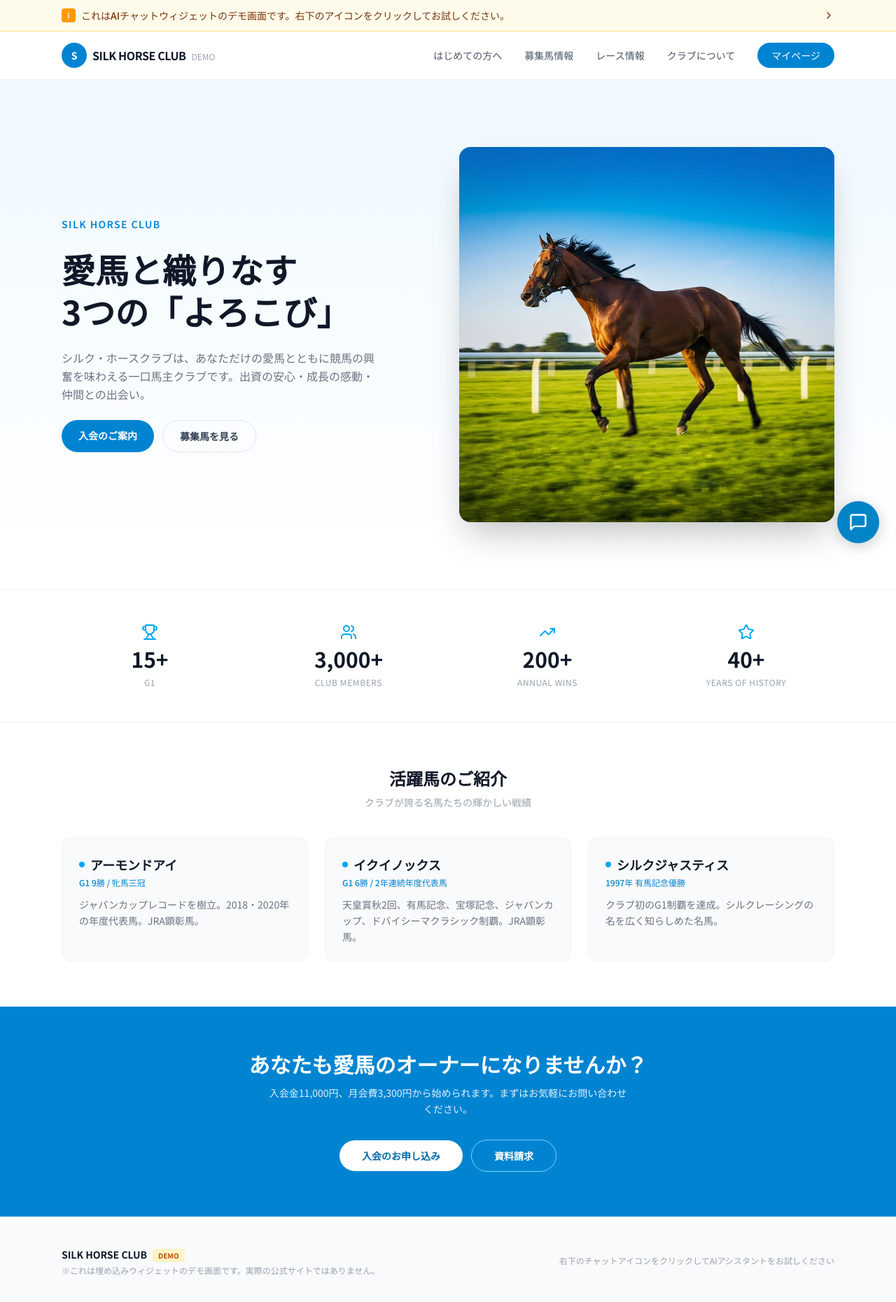
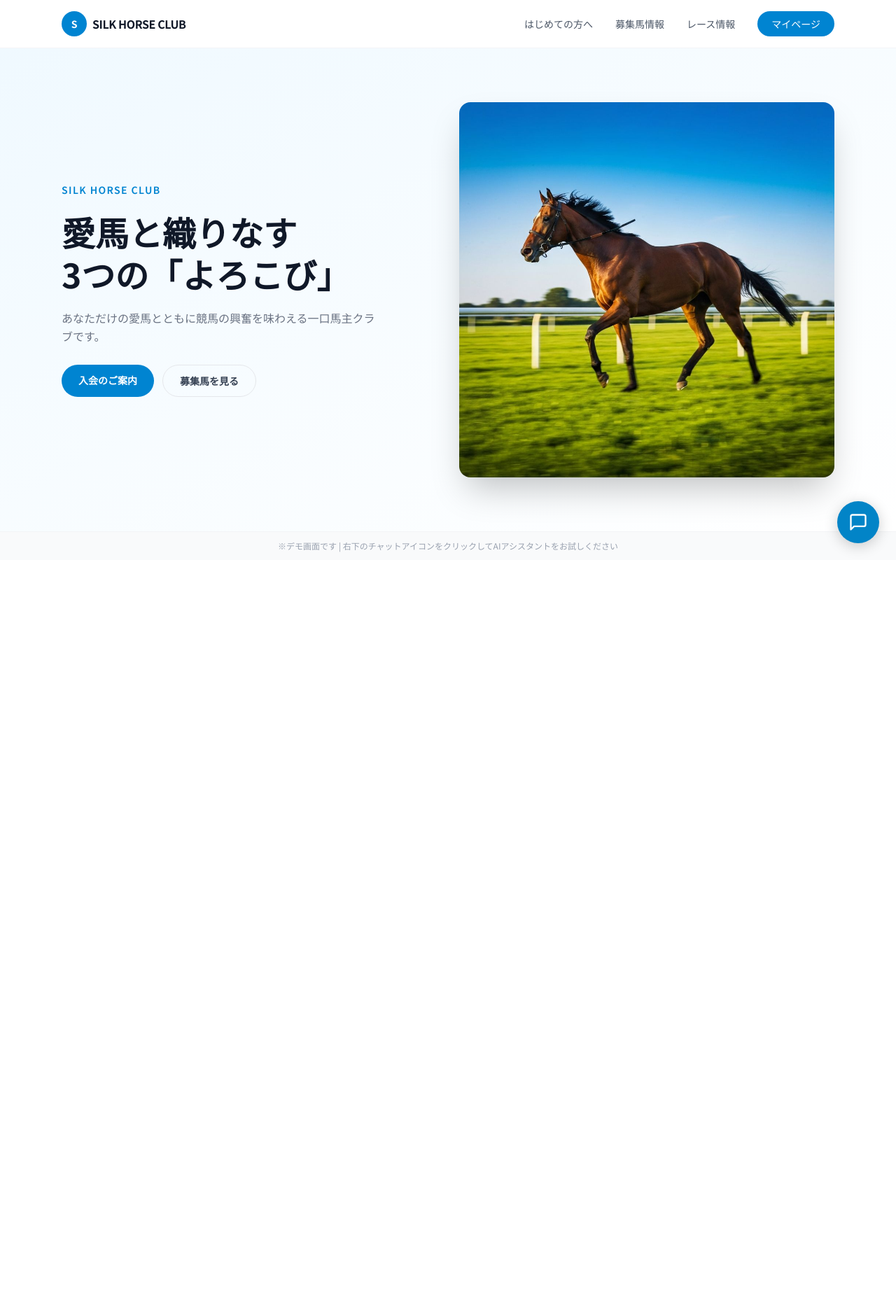
Before and after one commit to hnishizawa43-ctrl/silkracing-chatbot, a Next.js app: page / in a window 1280 px wide. Shown: the top 1860 px of the page at 70% size. After the commit the page ends 800 px from the top, so only its background shows below. Built offline with nearby package versions, Linux system fonts and the light colour scheme.

Commit message:
style: simplify demo page layout
Clean layout with fixed header, hero, and footer hints.

Co-authored-by: h.nishizawa43 <262796701+hnishizawa43-ctrl@users.noreply.github.com>

```diff
--- a/components/demo-homepage.tsx
+++ b/components/demo-homepage.tsx
@@ -1,98 +1,34 @@
-"use client"
-
-import { useState } from "react"
-import { Check, Copy, ChevronRight, Trophy, Users, TrendingUp, Star } from "lucide-react"
 import Image from "next/image"
-
-function EmbedCodeBanner() {
-  const [copied, setCopied] = useState(false)
-  const [expanded, setExpanded] = useState(false)
-
-  const embedCode = `<!-- Silk Horse Club AI Chat Widget -->\n<script src="https://YOUR_DOMAIN/widget.js" defer><\/script>`
-
-  const handleCopy = async () => {
-    await navigator.clipboard.writeText(embedCode)
-    setCopied(true)
-    setTimeout(() => setCopied(false), 2000)
-  }
-
-  return (
-    <div className="border-b border-amber-200 bg-amber-50 text-amber-900">
-      <div className="mx-auto max-w-6xl px-6 py-3">
-        <button
-          onClick={() => setExpanded(!expanded)}
-          className="flex w-full items-center gap-2 text-sm font-medium"
-        >
-          <span className="flex h-5 w-5 items-center justify-center rounded bg-amber-500 text-[10px] font-bold text-white">
-            {"i"}
-          </span>
-          <span>
-            {"これはAIチャットウィジェットのデモ画面です。右下のアイコンをクリックしてお試しください。"}
-          </span>
-          <ChevronRight
-            className={`ml-auto h-4 w-4 shrink-0 transition-transform ${expanded ? "rotate-90" : ""}`}
-          />
-        </button>
-        {expanded && (
-          <div className="mt-3 space-y-2">
-            <p className="text-xs text-amber-800">
-              {"以下のコードを公式サイトの </body> タグの直前に貼り付けると、同じウィジェットが表示されます。YOUR_DOMAIN をデプロイ先URLに置き換えてください。"}
-            </p>
-            <div className="relative">
-              <pre className="overflow-x-auto rounded-lg bg-amber-900 p-3 text-xs font-mono text-amber-100 leading-relaxed">
-                {embedCode}
-              </pre>
-              <button
-                onClick={handleCopy}
-                className="absolute right-2 top-2 flex h-7 w-7 items-center justify-center rounded bg-amber-700 text-amber-100 transition-colors hover:bg-amber-600"
-                aria-label="copy embed code"
-              >
-                {copied ? <Check className="h-3.5 w-3.5" /> : <Copy className="h-3.5 w-3.5" />}
-              </button>
-            </div>
-          </div>
-        )}
-      </div>
-    </div>
-  )
-}
 
 export function DemoHomepage() {
   return (
-    <div className="min-h-dvh bg-white text-gray-900">
-      {/* Embed code banner */}
-      <EmbedCodeBanner />
-
+    <div className="flex h-dvh flex-col overflow-hidden bg-white text-gray-900">
       {/* Navigation */}
-      <nav className="sticky top-0 z-40 border-b border-gray-100 bg-white/95 backdrop-blur-sm">
+      <nav className="shrink-0 border-b border-gray-100 bg-white">
         <div className="mx-auto flex max-w-6xl items-center justify-between px-6 py-4">
           <div className="flex items-center gap-2">
             <div className="flex h-9 w-9 items-center justify-center rounded-full bg-sky-600">
               <span className="text-sm font-bold text-white">S</span>
             </div>
-            <div>
-              <span className="text-base font-bold tracking-tight text-gray-900">
-                SILK HORSE CLUB
-              </span>
-              <span className="ml-2 text-xs text-gray-400">DEMO</span>
-            </div>
+            <span className="text-base font-bold tracking-tight text-gray-900">
+              SILK HORSE CLUB
+            </span>
           </div>
           <div className="hidden items-center gap-8 text-sm text-gray-600 md:flex">
-            <span className="cursor-default hover:text-sky-600">{"はじめての方へ"}</span>
-            <span className="cursor-default hover:text-sky-600">{"募集馬情報"}</span>
-            <span className="cursor-default hover:text-sky-600">{"レース情報"}</span>
-            <span className="cursor-default hover:text-sky-600">{"クラブについて"}</span>
-            <span className="rounded-full bg-sky-600 px-5 py-2 text-sm font-medium text-white cursor-default hover:bg-sky-700 transition-colors">
+            <span className="cursor-default">{"はじめての方へ"}</span>
+            <span className="cursor-default">{"募集馬情報"}</span>
+            <span className="cursor-default">{"レース情報"}</span>
+            <span className="rounded-full bg-sky-600 px-5 py-2 text-sm font-medium text-white cursor-default">
               {"マイページ"}
             </span>
           </div>
         </div>
       </nav>
 
-      {/* Hero */}
-      <section className="relative overflow-hidden bg-gradient-to-b from-sky-50 to-white">
-        <div className="mx-auto flex max-w-6xl flex-col items-center gap-8 px-6 py-16 md:flex-row md:py-24">
-          <div className="flex-1 space-y-6">
+      {/* Hero - fills remaining space */}
+      <main className="flex flex-1 items-center overflow-hidden bg-gradient-to-br from-sky-50 to-white">
+        <div className="mx-auto flex w-full max-w-6xl flex-col items-center gap-8 px-6 md:flex-row">
+          <div className="flex-1 space-y-5">
             <p className="text-sm font-semibold uppercase tracking-widest text-sky-600">
               {"Silk Horse Club"}
             </p>
@@ -102,18 +38,18 @@ export function DemoHomepage() {
               {"3つの「よろこび」"}
             </h1>
             <p className="max-w-md text-base leading-relaxed text-gray-500">
-              {"シルク・ホースクラブは、あなただけの愛馬とともに競馬の興奮を味わえる一口馬主クラブです。出資の安心・成長の感動・仲間との出会い。"}
+              {"あなただけの愛馬とともに競馬の興奮を味わえる一口馬主クラブです。"}
             </p>
-            <div className="flex gap-3">
-              <span className="rounded-full bg-sky-600 px-6 py-3 text-sm font-semibold text-white cursor-default hover:bg-sky-700 transition-colors">
+            <div className="flex gap-3 pt-2">
+              <span className="rounded-full bg-sky-600 px-6 py-3 text-sm font-semibold text-white cursor-default">
                 {"入会のご案内"}
               </span>
-              <span className="rounded-full border border-gray-200 px-6 py-3 text-sm font-semibold text-gray-700 cursor-default hover:bg-gray-50 transition-colors">
+              <span className="rounded-full border border-gray-200 px-6 py-3 text-sm font-semibold text-gray-700 cursor-default">
                 {"募集馬を見る"}
               </span>
             </div>
           </div>
-          <div className="relative flex-1">
+          <div className="hidden flex-1 md:block">
             <div className="overflow-hidden rounded-2xl shadow-2xl">
               <Image
                 src="/images/hero-horse.jpg"
@@ -126,104 +62,12 @@ export function DemoHomepage() {
             </div>
           </div>
         </div>
-      </section>
+      </main>
 
-      {/* Stats */}
-      <section className="border-y border-gray-100 bg-white py-12">
-        <div className="mx-auto grid max-w-6xl grid-cols-2 gap-8 px-6 md:grid-cols-4">
-          {[
-            { icon: Trophy, label: "G1", value: "15+" },
-            { icon: Users, label: "Club Members", value: "3,000+" },
-            { icon: TrendingUp, label: "Annual Wins", value: "200+" },
-            { icon: Star, label: "Years of History", value: "40+" },
-          ].map((stat) => (
-            <div key={stat.label} className="flex flex-col items-center gap-2 text-center">
-              <stat.icon className="h-6 w-6 text-sky-500" />
-              <span className="text-2xl font-bold text-gray-900 md:text-3xl">{stat.value}</span>
-              <span className="text-xs uppercase tracking-wider text-gray-400">{stat.label}</span>
-            </div>
-          ))}
-        </div>
-      </section>
-
-      {/* Featured Horses */}
-      <section className="py-16">
-        <div className="mx-auto max-w-6xl px-6">
-          <h2 className="mb-2 text-center text-2xl font-bold text-gray-900">{"活躍馬のご紹介"}</h2>
-          <p className="mb-10 text-center text-sm text-gray-400">{"クラブが誇る名馬たちの輝かしい戦績"}</p>
-          <div className="grid gap-6 md:grid-cols-3">
-            {[
-              {
-                name: "アーモンドアイ",
-                record: "G1 9勝 / 牝馬三冠",
-                desc: "ジャパンカップレコードを樹立。2018・2020年の年度代表馬。JRA顕彰馬。",
-              },
-              {
-                name: "イクイノックス",
-                record: "G1 6勝 / 2年連続年度代表馬",
-                desc: "天皇賞秋2回、有馬記念、宝塚記念、ジャパンカップ、ドバイシーマクラシック制覇。JRA顕彰馬。",
-              },
-              {
-                name: "シルクジャスティス",
-                record: "1997年 有馬記念優勝",
-                desc: "クラブ初のG1制覇を達成。シルクレーシングの名を広く知らしめた名馬。",
-              },
-            ].map((horse) => (
-              <div
-                key={horse.name}
-                className="rounded-xl border border-gray-100 bg-gray-50 p-6 transition-shadow hover:shadow-md"
-              >
-                <div className="mb-1 flex items-center gap-2">
-                  <div className="h-2 w-2 rounded-full bg-sky-500" />
-                  <h3 className="text-lg font-bold text-gray-900">{horse.name}</h3>
-                </div>
-                <p className="mb-3 text-xs font-medium text-sky-600">{horse.record}</p>
-                <p className="text-sm leading-relaxed text-gray-500">{horse.desc}</p>
-              </div>
-            ))}
-          </div>
-        </div>
-      </section>
-
-      {/* CTA */}
-      <section className="bg-sky-600 py-16">
-        <div className="mx-auto max-w-6xl px-6 text-center">
-          <h2 className="mb-3 text-2xl font-bold text-white md:text-3xl text-balance">
-            {"あなたも愛馬のオーナーになりませんか？"}
-          </h2>
-          <p className="mx-auto mb-8 max-w-lg text-sm leading-relaxed text-sky-100">
-            {"入会金11,000円、月会費3,300円から始められます。まずはお気軽にお問い合わせください。"}
-          </p>
-          <div className="flex items-center justify-center gap-3">
-            <span className="rounded-full bg-white px-8 py-3 text-sm font-semibold text-sky-700 cursor-default hover:bg-sky-50 transition-colors">
-              {"入会のお申し込み"}
-            </span>
-            <span className="rounded-full border border-sky-300 px-8 py-3 text-sm font-semibold text-white cursor-default hover:bg-sky-500 transition-colors">
-              {"資料請求"}
-            </span>
-          </div>
-        </div>
-      </section>
-
-      {/* Footer */}
-      <footer className="border-t border-gray-100 bg-gray-50 py-10">
-        <div className="mx-auto max-w-6xl px-6">
-          <div className="flex flex-col items-center gap-4 text-center md:flex-row md:justify-between md:text-left">
-            <div>
-              <span className="text-sm font-bold text-gray-900">SILK HORSE CLUB</span>
-              <span className="ml-2 rounded bg-amber-100 px-2 py-0.5 text-[10px] font-bold text-amber-700">
-                DEMO
-              </span>
-              <p className="mt-1 text-xs text-gray-400">
-                {"※これは埋め込みウィジェットのデモ画面です。実際の公式サイトではありません。"}
-              </p>
-            </div>
-            <p className="text-xs text-gray-400">
-              {"右下のチャットアイコンをクリックしてAIアシスタントをお試しください"}
-            </p>
-          </div>
-        </div>
-      </footer>
+      {/* Minimal footer hint */}
+      <div className="shrink-0 border-t border-gray-100 bg-gray-50 px-6 py-3 text-center text-xs text-gray-400">
+        {"※デモ画面です  |  右下のチャットアイコンをクリックしてAIアシスタントをお試しください"}
+      </div>
     </div>
   )
 }
```
